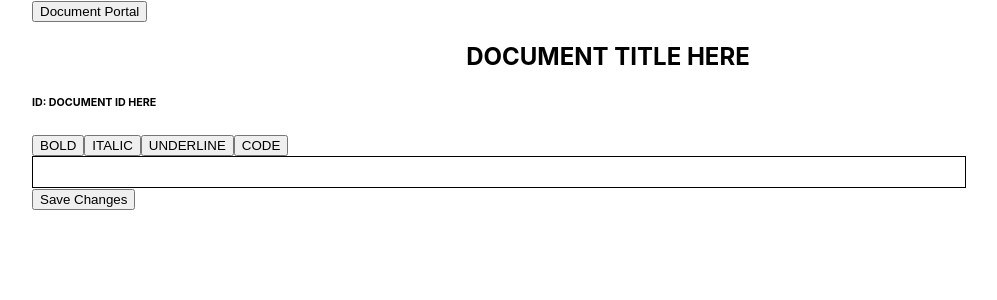
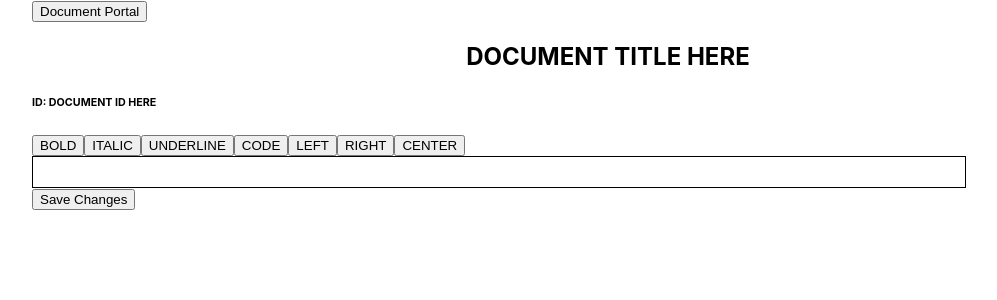
Before and after one commit to krespicio/text-editor, a React (Create React App) app in the folder app/: page / in a window 1280 px wide. Shown: the top 300 px of the page, without its empty margins (32-1029 px from the left). Built offline with nearby package versions, Linux system fonts and the light colour scheme.

Commit message:
fized paragraph alignment

```diff
--- a/app/src/components/EditingInterface.js
+++ b/app/src/components/EditingInterface.js
@@ -2,11 +2,25 @@ import React from "react";
 import ReactDOM from "react-dom";
 // import { FontAwesomeIcon } from '@fortawesome/react-fontawesome'
 // import { faCoffee } from '@fortawesome/free-solid-svg-icons'
-import { Editor, EditorState, RichUtils } from "draft-js";
+import { Editor, EditorState, RichUtils, Modifier } from "draft-js";
+
+  // const styleMap = {
+  //   'LEFT': {
+  //     textAlign: "left"
+  //   },
+  //   'RIGHT': {
+  //     textAlign: "right",
+  //     backgroundColor: "red"
+  //   },
+  //   'CENTER': {
+  //     textAlign: "center"
+  //   }
+  // }
 
 class EditingInterface extends React.Component {
   constructor(props) {
     super(props);
+    // this.editor = React.createRef();
     this.state = {
       editorState: EditorState.createEmpty()
     };
@@ -28,14 +42,45 @@ class EditingInterface extends React.Component {
     return "not handled";
   }
 
+blockStyleFunc(contentBlock) {
+  const type = contentBlock.getType();
+  console.log(type);
+  if (type === 'LEFT') {
+    return 'left';
+  }
+  if (type === 'RIGHT') {
+    return 'right';
+  }
+  if (type === 'CENTER') {
+    return 'center';
+  }
+}
+
+styleWholeSelectedBlocksModifier(editorState, style, removeStyles) {
+  let currentContent = editorState.getCurrentContent();
+  let selection = editorState.getSelection();
+   let finalContent = Modifier.setBlockType(currentContent, selection, style);
+   this.onChange(EditorState.push(editorState, finalContent, 'change-inline-style'));
+}
+
+
+
   render() {
     const buttonStyles = ["BOLD", "ITALIC", "UNDERLINE", "CODE"];
+    const paragraphStyles = ["LEFT", "RIGHT", "CENTER"];
     return (
       <div>
         <div style={styles.toolbar}>
           {buttonStyles.map(style => {
             return (
               <button key={style} onClick={this._onClick} name={style}>
+                {style}
+              </button>
+            );
+          })}
+          {paragraphStyles.map(style => {
+            return (
+              <button key={style} onClick={() => this.styleWholeSelectedBlocksModifier(this.state.editorState, style, paragraphStyles.filter((a) => a !== style))} name={style}>
                 {style}
               </button>
             );
@@ -51,6 +96,7 @@ class EditingInterface extends React.Component {
           }}
         >
           <Editor
+            blockStyleFn={this.blockStyleFunc}
             editorState={this.state.editorState}
             onChange={this.onChange}
             handleKeyCommand={this.handleKeyCommand}
@@ -78,7 +124,8 @@ const styles = {
     height: "200px",
     margin: "0 auto"
   },
-  toolbar: {}
+  toolbar: {},
+
 };
 
 export default EditingInterface;
```
